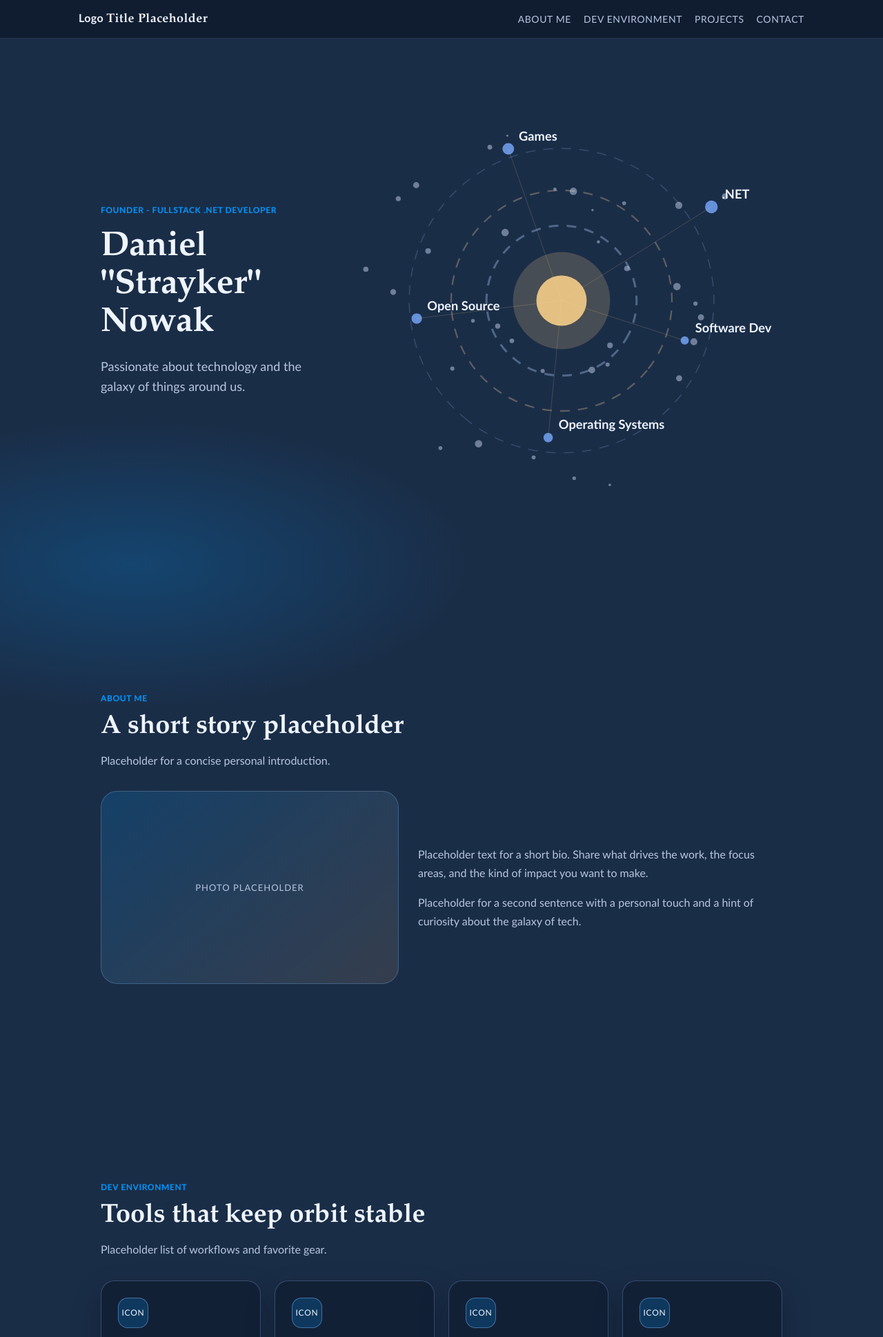
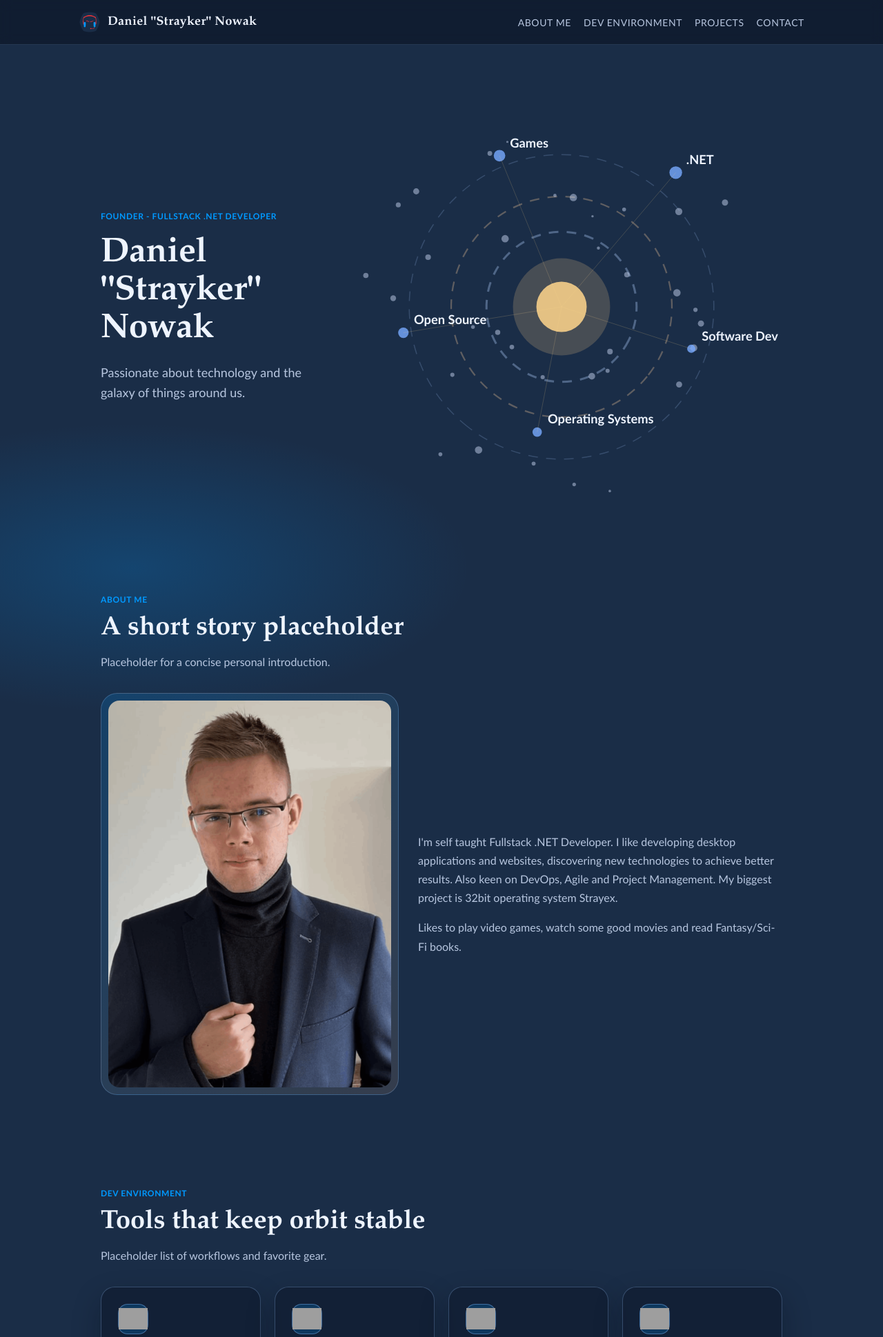
Before and after one commit to StraykerPL/straykerpl.github.io, a PHP site: page / in a window 1280 px wide. Shown: the top 1939 px of the page at 69% size. Run offline with PHP 8.4, Linux system fonts and the light colour scheme; grey boxes are pictures that could not be loaded.

Commit message:
Add website's logo, About Me photo and fix some bugs in navbar, contact cards and galaxy animation.

```diff
--- a/index.html
+++ b/index.html
@@ -3,22 +3,53 @@
   <head>
     <meta charset="utf-8">
     <meta name="viewport" content="width=device-width, initial-scale=1">
-    <meta http-equiv="Content-Security-Policy" content="default-src 'self'; script-src 'self'; style-src 'self'; img-src 'self';">
-    <meta name="referrer" content="no-referrer">
-    <meta http-equiv="X-Content-Type-Options" content="nosniff">
-    <meta http-equiv="Permissions-Policy" content="geolocation=(), camera=(), microphone=()">
+    <meta name="description" content="Placeholder description for Daniel Strayker Nowak portfolio website.">
+    <meta name="keywords" content="placeholder, portfolio, fullstack, dotnet, developer, projects">
+    <meta name="author" content="Daniel Strayker Nowak">
+    <meta name="robots" content="index, follow">
+    <meta name="theme-color" content="#0f172a">
+    <meta name="format-detection" content="telephone=no">
+    <link rel="canonical" href="https://example.com/">
+    <meta property="og:type" content="website">
+    <meta property="og:site_name" content="Strayker Portfolio Placeholder">
+    <meta property="og:title" content="Daniel Strayker Nowak - Portfolio Placeholder">
+    <meta property="og:description" content="Placeholder Open Graph description for portfolio and projects.">
+    <meta property="og:url" content="https://example.com/">
+    <meta property="og:image" content="https://example.com/assets/og-image-placeholder.jpg">
+    <meta property="og:locale" content="en_US">
+    <meta name="twitter:card" content="summary_large_image">
+    <meta name="twitter:title" content="Daniel Strayker Nowak - Portfolio Placeholder">
+    <meta name="twitter:description" content="Placeholder Twitter description for portfolio and projects.">
+    <meta name="twitter:image" content="https://example.com/assets/og-image-placeholder.jpg">
+    <meta http-equiv="Content-Security-Policy" content="default-src 'self'; base-uri 'self'; form-action 'none'; object-src 'none'; script-src 'self'; style-src 'self'; img-src 'self' data: https://skillicons.dev; font-src 'self'; connect-src 'self'; manifest-src 'self'; upgrade-insecure-requests; block-all-mixed-content">
+    <meta name="referrer" content="strict-origin-when-cross-origin">
+    <meta http-equiv="Permissions-Policy" content="accelerometer=(), autoplay=(), camera=(), geolocation=(), gyroscope=(), magnetometer=(), microphone=(), payment=(), usb=()">
     <title>Daniel "Strayker" Nowak</title>
+    <link rel="icon" type="image/x-icon" href="assets/signet.ico">
     <link rel="stylesheet" href="styles.css">
   </head>
   <body>
     <div class="page" id="top">
       <nav class="navbar">
         <div class="navbar__inner">
-          <div>
-            <a class="navbar__logo" href="#top">Logo</a>
-            <a class="navbar__title" href="#top">Title Placeholder</a>
+          <div class="navbar__brand">
+            <a class="navbar__logo" href="#top" aria-label="Homepage">
+              <img class="navbar__logo-image" src="assets/signet.ico" alt="Site logo" width="32" height="32">
+            </a>
+            <a class="navbar__title" href="#top">Daniel "Strayker" Nowak</a>
           </div>
-          <div class="navbar__links" aria-label="Primary">
+          <button
+            class="navbar__toggle"
+            type="button"
+            aria-expanded="false"
+            aria-controls="primary-navigation"
+            aria-label="Toggle navigation menu"
+          >
+            <span class="navbar__toggle-bar" aria-hidden="true"></span>
+            <span class="navbar__toggle-bar" aria-hidden="true"></span>
+            <span class="navbar__toggle-bar" aria-hidden="true"></span>
+          </button>
+          <div class="navbar__links" id="primary-navigation" aria-label="Primary">
             <a href="#about">About Me</a>
             <a href="#environment">Dev Environment</a>
             <a href="#projects">Projects</a>
@@ -60,16 +91,14 @@
             </div>
             <div class="about__content">
               <div class="about__photo">
-                <span>Photo placeholder</span>
+                <span><img src="assets/photo.png" alt="Site logo"></span>
               </div>
               <div class="about__text">
                 <p>
-                  Placeholder text for a short bio. Share what drives the work,
-                  the focus areas, and the kind of impact you want to make.
+                  I'm self taught Fullstack .NET Developer. I like developing desktop applications and websites, discovering new technologies to achieve better results. Also keen on DevOps, Agile and Project Management. My biggest project is 32bit operating system Strayex.
                 </p>
                 <p>
-                  Placeholder for a second sentence with a personal touch and a
-                  hint of curiosity about the galaxy of tech.
+                  Likes to play video games, watch some good movies and read Fantasy/Sci-Fi books.
                 </p>
               </div>
             </div>
@@ -85,32 +114,44 @@
             </div>
             <div class="dev-grid">
               <article class="dev-grid__card">
-                <div class="dev-grid__icon">Icon</div>
+                <div class="dev-grid__icon">
+                  <img class="icon-image" src="https://skillicons.dev/icons?i=git,github" alt="Git and GitHub icons" loading="lazy" decoding="async">
+                </div>
                 <h3 class="dev-grid__title">Repo Mission Control</h3>
                 <p class="dev-grid__text">Placeholder for how repos are organized and synced.</p>
               </article>
               <article class="dev-grid__card">
-                <div class="dev-grid__icon">Icon</div>
+                <div class="dev-grid__icon">
+                  <img class="icon-image" src="https://skillicons.dev/icons?i=vscode,visualstudio" alt="Visual Studio Code and Visual Studio icons" loading="lazy" decoding="async">
+                </div>
                 <h3 class="dev-grid__title">Editor Dock</h3>
                 <p class="dev-grid__text">Placeholder for code editor and extensions.</p>
               </article>
               <article class="dev-grid__card">
-                <div class="dev-grid__icon">Icon</div>
+                <div class="dev-grid__icon">
+                  <img class="icon-image" src="https://skillicons.dev/icons?i=powershell,bash" alt="PowerShell and Bash icons" loading="lazy" decoding="async">
+                </div>
                 <h3 class="dev-grid__title">Terminal Fleet</h3>
                 <p class="dev-grid__text">Placeholder for shells, prompts, and scripts.</p>
               </article>
               <article class="dev-grid__card">
-                <div class="dev-grid__icon">Icon</div>
+                <div class="dev-grid__icon">
+                  <img class="icon-image" src="https://skillicons.dev/icons?i=dotnet,nodejs" alt=".NET and Node.js icons" loading="lazy" decoding="async">
+                </div>
                 <h3 class="dev-grid__title">Build Diagnostics</h3>
                 <p class="dev-grid__text">Placeholder for build tools and linting.</p>
               </article>
               <article class="dev-grid__card">
-                <div class="dev-grid__icon">Icon</div>
+                <div class="dev-grid__icon">
+                  <img class="icon-image" src="https://skillicons.dev/icons?i=figma,ps" alt="Figma and Photoshop icons" loading="lazy" decoding="async">
+                </div>
                 <h3 class="dev-grid__title">Design Console</h3>
                 <p class="dev-grid__text">Placeholder for design tools and prototypes.</p>
               </article>
               <article class="dev-grid__card">
-                <div class="dev-grid__icon">Icon</div>
+                <div class="dev-grid__icon">
+                  <img class="icon-image" src="https://skillicons.dev/icons?i=md,obsidian" alt="Markdown and Obsidian icons" loading="lazy" decoding="async">
+                </div>
                 <h3 class="dev-grid__title">Docs Relay</h3>
                 <p class="dev-grid__text">Placeholder for note taking and documentation.</p>
               </article>
@@ -136,7 +177,9 @@
             </div>
             <div class="projects__list">
               <article class="project-card project-card--active" data-index="1">
-                <div class="project-card__logo">Logo</div>
+                <div class="project-card__logo">
+                  <img class="icon-image" src="https://skillicons.dev/icons?i=dotnet" alt=".NET icon" loading="lazy" decoding="async">
+                </div>
                 <h3 class="project-card__title">Project Placeholder One</h3>
                 <p class="project-card__text">Placeholder description of the mission and outcome.</p>
                 <a class="project-card__link" href="#">Repo or landing page link</a>
@@ -147,7 +190,9 @@
                 </div>
               </article>
               <article class="project-card" data-index="2">
-                <div class="project-card__logo">Logo</div>
+                <div class="project-card__logo">
+                  <img class="icon-image" src="https://skillicons.dev/icons?i=js" alt="JavaScript icon" loading="lazy" decoding="async">
+                </div>
                 <h3 class="project-card__title">Project Placeholder Two</h3>
                 <p class="project-card__text">Placeholder description of the mission and outcome.</p>
                 <a class="project-card__link" href="#">Repo or landing page link</a>
@@ -158,7 +203,9 @@
                 </div>
               </article>
               <article class="project-card" data-index="3">
-                <div class="project-card__logo">Logo</div>
+                <div class="project-card__logo">
+                  <img class="icon-image" src="https://skillicons.dev/icons?i=ts" alt="TypeScript icon" loading="lazy" decoding="async">
+                </div>
                 <h3 class="project-card__title">Project Placeholder Three</h3>
                 <p class="project-card__text">Placeholder description of the mission and outcome.</p>
                 <a class="project-card__link" href="#">Repo or landing page link</a>
@@ -169,7 +216,9 @@
                 </div>
               </article>
               <article class="project-card" data-index="4">
-                <div class="project-card__logo">Logo</div>
+                <div class="project-card__logo">
+                  <img class="icon-image" src="https://skillicons.dev/icons?i=react" alt="React icon" loading="lazy" decoding="async">
+                </div>
                 <h3 class="project-card__title">Project Placeholder Four</h3>
                 <p class="project-card__text">Placeholder description of the mission and outcome.</p>
                 <a class="project-card__link" href="#">Repo or landing page link</a>
@@ -180,7 +229,9 @@
                 </div>
               </article>
               <article class="project-card" data-index="5">
-                <div class="project-card__logo">Logo</div>
+                <div class="project-card__logo">
+                  <img class="icon-image" src="https://skillicons.dev/icons?i=postgres" alt="PostgreSQL icon" loading="lazy" decoding="async">
+                </div>
                 <h3 class="project-card__title">Project Placeholder Five</h3>
                 <p class="project-card__text">Placeholder description of the mission and outcome.</p>
                 <a class="project-card__link" href="#">Repo or landing page link</a>
@@ -191,7 +242,9 @@
                 </div>
               </article>
               <article class="project-card" data-index="6">
-                <div class="project-card__logo">Logo</div>
+                <div class="project-card__logo">
+                  <img class="icon-image" src="https://skillicons.dev/icons?i=docker" alt="Docker icon" loading="lazy" decoding="async">
+                </div>
                 <h3 class="project-card__title">Project Placeholder Six</h3>
                 <p class="project-card__text">Placeholder description of the mission and outcome.</p>
                 <a class="project-card__link" href="#">Repo or landing page link</a>
@@ -213,18 +266,22 @@
               <p class="section__lead">Placeholder links for direct connection.</p>
             </div>
             <div class="contact-grid">
-              <a class="contact-card" href="#">
-                <div class="contact-card__icon">Icon</div>
-                <div>
+              <a class="contact-card" href="https://github.com/StraykerPL" target="_blank">
+                <div class="contact-card__icon">
+                  <img class="icon-image" src="https://skillicons.dev/icons?i=github" alt="GitHub icon" loading="lazy" decoding="async">
+                </div>
+                <div class="contact-card__body">
                   <h3 class="contact-card__title">GitHub</h3>
-                  <p class="contact-card__text">Placeholder for profile link.</p>
+                  <p class="contact-card__text">https://github.com/StraykerPL</p>
                 </div>
               </a>
-              <a class="contact-card" href="#">
-                <div class="contact-card__icon">Icon</div>
-                <div>
+              <a class="contact-card" href="https://www.linkedin.com/in/daniel-strayker-nowak" target="_blank">
+                <div class="contact-card__icon">
+                  <img class="icon-image" src="https://skillicons.dev/icons?i=linkedin" alt="LinkedIn icon" loading="lazy" decoding="async">
+                </div>
+                <div class="contact-card__body">
                   <h3 class="contact-card__title">LinkedIn</h3>
-                  <p class="contact-card__text">Placeholder for profile link.</p>
+                  <p class="contact-card__text">http://www.linkedin.com/in/daniel-strayker-nowak</p>
                 </div>
               </a>
             </div>
@@ -234,7 +291,10 @@
 
       <footer class="footer">
         <div class="footer__inner">
-          <p>Copyright placeholder</p>
+          <p>
+            <p>Copyright © 2023-actual Daniel "Strayker" Nowak - All Rights Reserved under the MIT licence.</p>
+            <p>Contents of the website, like photos, texts, logos, etc. are properties of their respective owners and are not licensed under MIT license's terms.</p>
+          </p>
         </div>
       </footer>
     </div>
--- a/styles.css
+++ b/styles.css
@@ -57,6 +57,12 @@ body {
   justify-content: space-between;
 }
 
+.navbar__brand {
+  display: inline-flex;
+  align-items: center;
+  gap: 10px;
+}
+
 .navbar__logo,
 .navbar__title {
   color: var(--ink);
@@ -65,9 +71,22 @@ body {
   letter-spacing: 0.4px;
 }
 
+.navbar__logo {
+  display: inline-flex;
+  align-items: center;
+  justify-content: center;
+}
+
+.navbar__logo-image {
+  display: block;
+  width: 32px;
+  height: 32px;
+}
+
 .navbar__title {
   font-family: "Palatino Linotype", "Book Antiqua", serif;
   font-size: 18px;
+  line-height: 1;
 }
 
 .navbar__links {
@@ -202,6 +245,8 @@ body {
   border: 1px solid var(--panel-border);
   border-radius: 24px;
   min-height: 280px;
+  padding: 10px;
+  overflow: hidden;
   display: flex;
   align-items: center;
   justify-content: center;
@@ -210,6 +255,14 @@ body {
   letter-spacing: 1px;
   font-size: 13px;
   animation: float-in 0.9s ease both;
+}
+
+.about__photo img {
+  width: 100%;
+  height: 100%;
+  display: block;
+  object-fit: cover;
+  border-radius: 16px;
 }
 
 .about__text {
@@ -269,6 +322,17 @@ body {
   text-transform: uppercase;
   letter-spacing: 0.8px;
   color: var(--ink);
+}
+
+.icon-image {
+  display: block;
+  width: 100%;
+  height: auto;
+}
+
+.project-card__logo .icon-image,
+.contact-card__icon .icon-image {
+  width: 30px;
 }
 
 .dev-grid__title {
```
Also changed, not shown: other parts of styles.css (+60 -0 lines), script.js (+52 -4 lines), assets/photo.png (added), assets/signet.ico (added).
